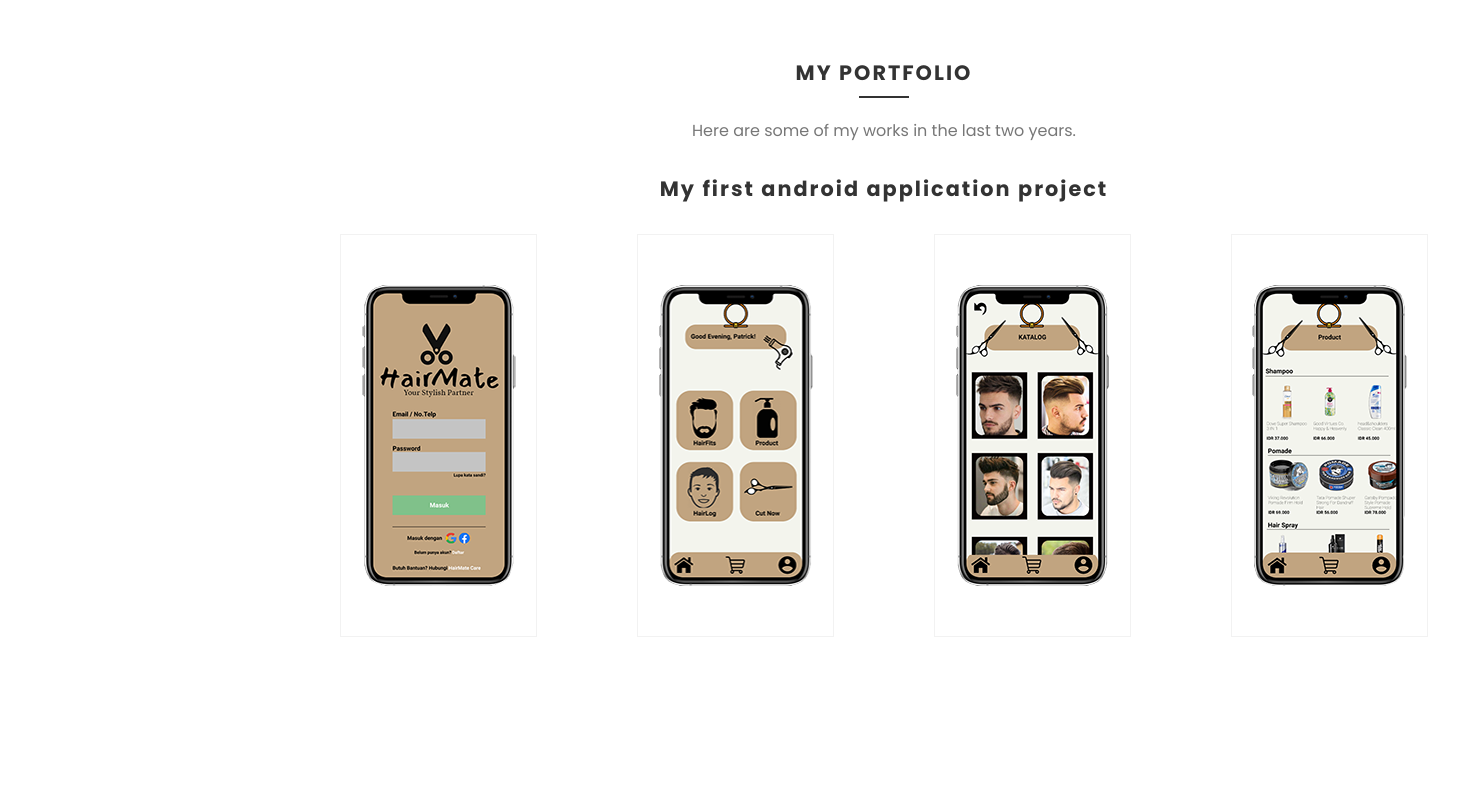
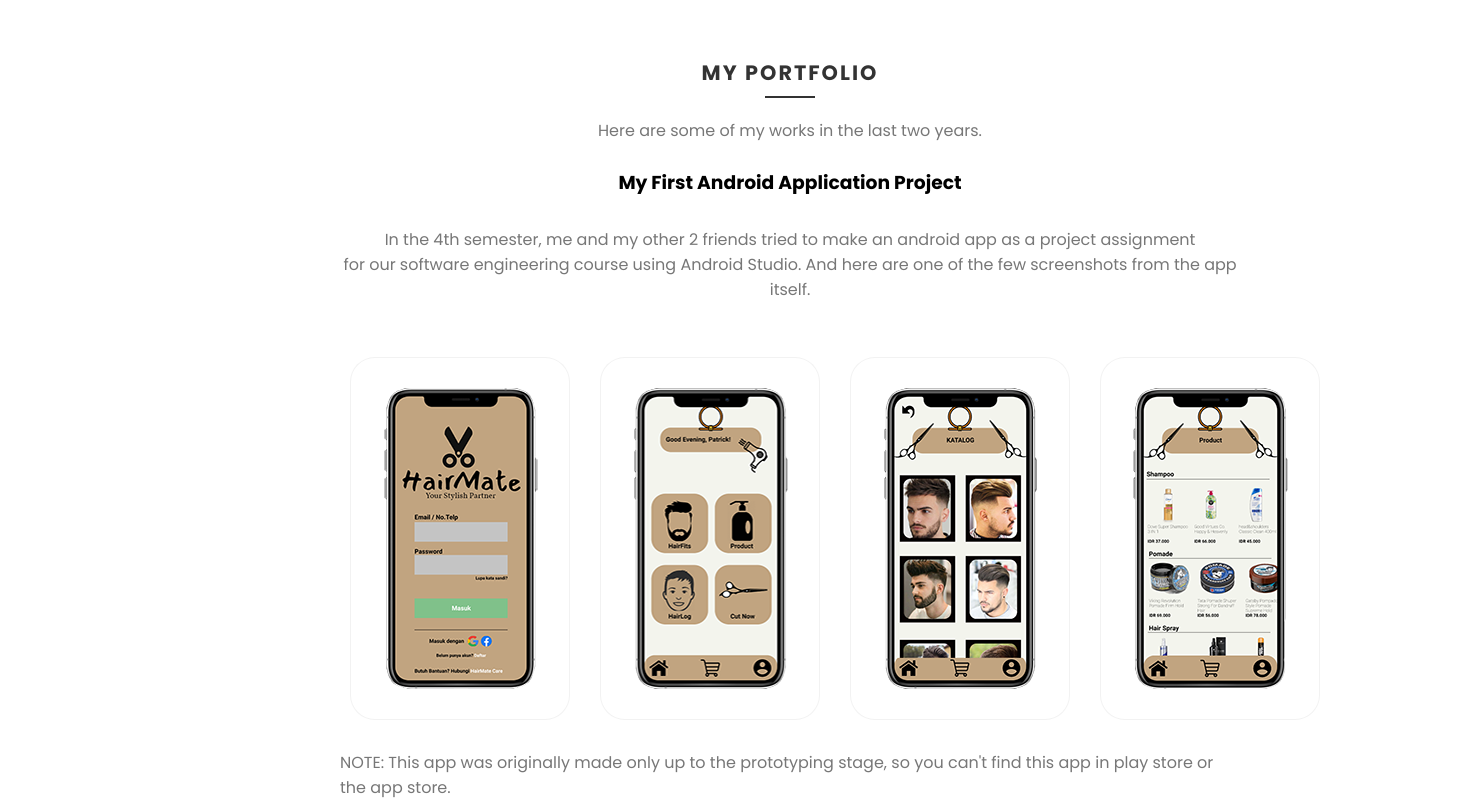
Before and after one commit to SetoAditama/setoaditama.github.io, a plain HTML site: page index.html in a window 1280 px wide. Shown: the part 1623-2423 px from the top of the page, 1468 px wide, since content can reach past the window. Before the commit the page ends 2400 px from the top, so only its background shows below. Drawn offline with Linux system fonts and the light colour scheme.

Commit message:
more small updates
dah gk tw lg gw, dah capekkkk aaaaa

```diff
--- a/css/index.css
+++ b/css/index.css
@@ -274,43 +274,115 @@ p{
     border-radius: 25px;
 }
 
+/*>>>>>>>>>>>>>>>>>  <<<<<<<<<<<<<<<<*/
+
+/*
+.portfolio .content .title{
+    display: flex;
+    flex-direction: column;
+    margin-top: 40px;
+    margin-bottom: 20px;
+    justify-content: center;
+    align-items: center;
+    width: 100%;
+    text-align: center;
+} */
+
+
+/* .portfolio .subtitle{
+    display: flex;
+    width: 100%;
+    text-align: center;
+} */
+
+/*>>>>>>>>>>>>>>>>>  <<<<<<<<<<<<<<<<*/
+
 .subtitle{
     width: 100%;
     text-align: center;
 }
 
-.subtitle h2{
+.portfolio .subtitle h3{
+    display: flex;
     position: relative;
+    margin-bottom: 30px;
+    text-align: center;
+    align-items: center;
     justify-content: center;
-    letter-spacing: 2px;
-    font-size: 1.3em;
-    margin-top: 30px;
-    margin-bottom: 5px;
 }
 
+.portfolio .subtitle p{
+    display: flex;
+    position: relative;
+    text-align: center;
+    justify-content: center;
+    align-items: center;
+}
+/*
+.portfolio .content{
+    padding: 0 10px;
+    float: left;
+    width: 25%;
+}
 
-/* .subtitle h2::before{
-    content: '';
-    position: absolute;
-    left: 50%;
-    transform: translateX(-50%);
-    bottom: -10px;
-    width: 50px;
-    height: 2px;
-    background: var(--black);
+.portfolio .content .appBox{
+    border: 1px solid rgba(0, 0, 0, 0.05);
+    border-radius: 25px;
+
+}
+
+.portfolio .content img{
+    width: 100%;
+    height: auto;
 } */
+
+/*>>>>>>>>>>>>>>>>>  <<<<<<<<<<<<<<<<*/
+
+/* .portfolio .content{
+    display: flex;
+    flex-wrap: wrap;
+    padding: 20px;
+    display: grid;
+    grid-template-columns: repeat(4, 25%);
+    grid-gap: 20px;
+    margin: 20px 0;
+    margin: 40px 0;
+} */
+
+
+/*
+.portfolio .content .appBox{
+    flex: 25%;
+    padding: 20px 10px;
+    border: 1px solid rgba(0, 0, 0, 0.05);
+    border-radius: 25px;
+    padding: 30px;
+    margin: 50px;
+    background: var(--white2);
+    flex-direction: column;
+    align-items: center;
+    justify-content: center;
+} */
+/*
+.portfolio .content .appBox img{
+    width: 35%;
+    height: auto;
+} */
+
+/*>>>>>>>>>>>>>>>>>  <<<<<<<<<<<<<<<<*/
 
 .portfolio .content{
     display: grid;
-    grid-template-columns: repeat(4, 1fr);
-    grid-gap: 100px;
-    margin: 30px 0;
+    grid-template-columns: repeat(4, 25%);
+    grid-gap: 30px;
+    margin: 30px 10px;
 }
 
 
 .portfolio .content .appBox{
     border: 1px solid rgba(0, 0, 0, 0.05);
-    padding: 50px 20px;
+    border-radius: 25px;
+    padding: 30px 10px;
     display: flex;
     background: var(--white2);
     justify-content: center;
@@ -318,13 +390,7 @@ p{
     flex-direction: column;
 }
 
-
-/* .portfolio .content .appBox h2{
-    width: 100%;
-    text-align: center;
-    position: relative;
-    letter-spacing: 2px;
-    font-size: 1.3em;
-    margin-top: 35px;
-    margin-bottom: 20px;
-} */
+.portfolio .content .appBox img{
+    max-width: 100%;
+    height: auto;
+}
--- a/index.html
+++ b/index.html
@@ -73,9 +73,15 @@
                     <h2>MY PORTFOLIO</h2>
                     <p>Here are some of my works in the last two years.</p>
                 </div>
+                <br>
                 <div class="subtitle">
-                    <h2>My first android application project</h2>
+                    <h3>My First Android Application Project</h3>
                 </div>
+                <div class="subtitle">
+                    <p>In the 4th semester, me and my other 2 friends tried to make an android app as a project assignment<br>for our
+                        software engineering course using Android Studio. And here are one of the few screenshots from the app itself.</p>
+                </div>
+                <br>
                 <div class="content">
                     <div class="appBox">
                         <img src="./images/temp-app-one.png" alt="">
@@ -90,6 +96,11 @@
                         <img src="./images/app-four.png" alt="">
                     </div>
                 </div>
+                <div class="note">
+                    <p>NOTE: This app was originally made only up to the prototyping stage, so you can't find this app in play store or the app store.</p>
+                </div>
+
+
             </section>
 
         </div>
```
